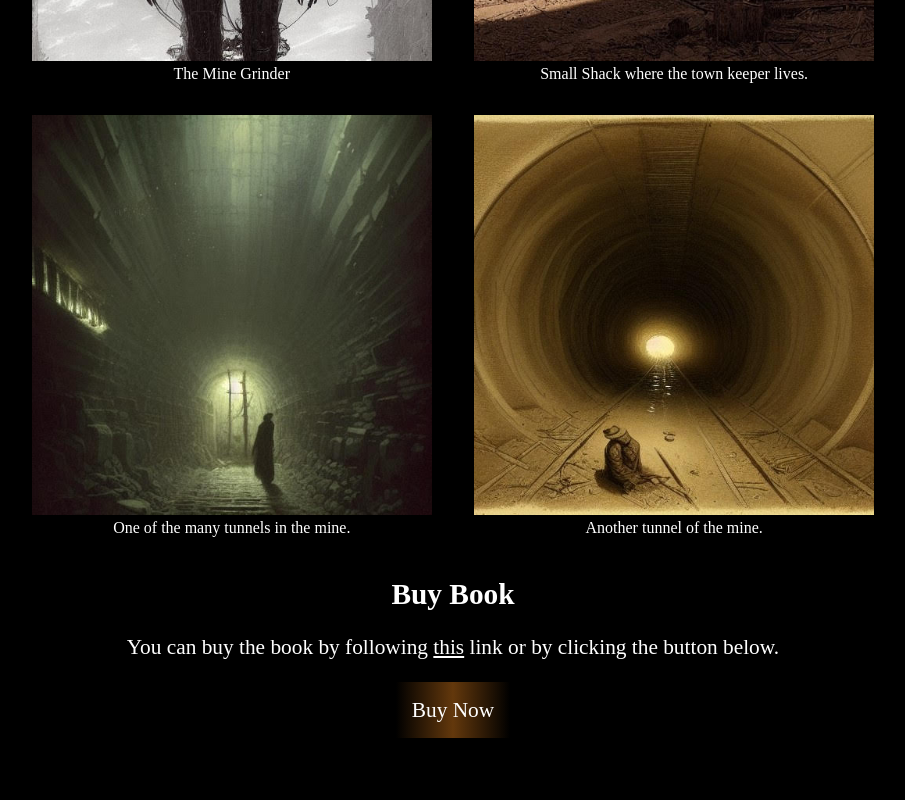
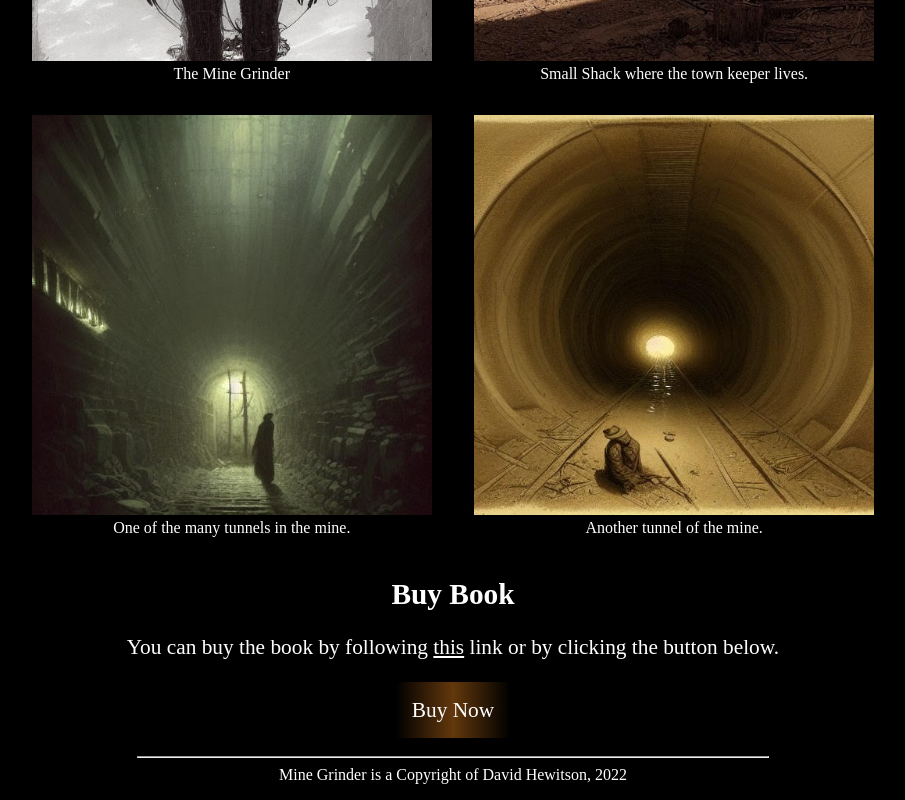
Before and after one commit to hewitson-j/mine-grinder-new, a React (Vite) app: page / in a window 1280 px wide. Shown: the part 2339-3139 px from the top of the page, without its empty margins (187-1092 px from the left). Before the commit the page ends 3087 px from the top, so only its background shows below. Built offline with nearby package versions, Linux system fonts and the light colour scheme; a web font is replaced by a local one.

Commit message:
Added copyright.

```diff
--- a/src/App.tsx
+++ b/src/App.tsx
@@ -1,6 +1,4 @@
-import Art from "./components/Art";
 import Body from "./components/Body";
-import Buy from "./components/Buy";
 import Header from "./components/Header";
 
 function App() {
@@ -8,8 +6,6 @@ function App() {
     <>
       <Header />
       <Body />
-      <Art />
-      <Buy />
     </>
   );
 }
--- a/src/components/Body.tsx
+++ b/src/components/Body.tsx
@@ -1,4 +1,7 @@
 import AboutAuthor from "./AboutAuthor";
+import Art from "./Art";
+import Buy from "./Buy";
+import Copyright from "./Copyright";
 import Home from "./Home";
 
 export default function Body() {
@@ -6,6 +9,9 @@ export default function Body() {
     <>
       <Home />
       <AboutAuthor />
+      <Art />
+      <Buy />
+      <Copyright />
     </>
   );
 }
--- /dev/null
+++ b/src/components/Copyright.css
@@ -0,0 +1,4 @@
+.copyright {
+  width: 50%;
+  margin: 1rem auto;
+}
--- /dev/null
+++ b/src/components/Copyright.tsx
@@ -0,0 +1,10 @@
+import "./Copyright.css";
+
+export default function Copyright() {
+  return (
+    <div className="copyright">
+      <hr />
+      Mine Grinder is a Copyright of David Hewitson, 2022
+    </div>
+  );
+}
```
